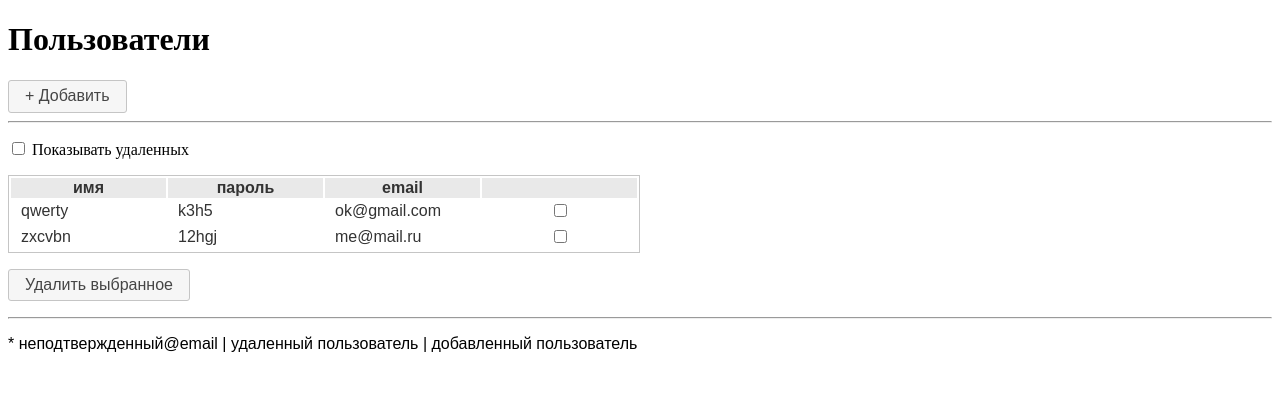
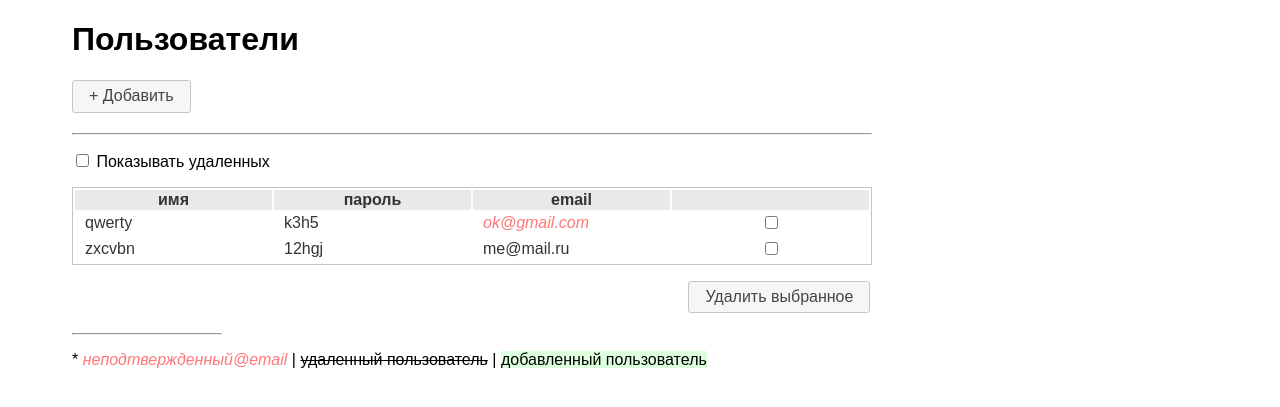
Before and after one commit to cucare/fact, a PHP site: page / in a window 1280 px wide. Shown: the top 407 px of the page. Run offline with PHP 8.4, Linux system fonts and the light colour scheme; data comes from the database, SQL or seed files in the repository; some libraries are stand-ins or nearby versions.

Commit message:
рабочий вариант 2

```diff
--- a/css/fact.css
+++ b/css/fact.css
@@ -1,11 +1,28 @@
-table { width: 50% }
+body {
+	padding-left: 5%;
+	padding-right: 5%;
+	font-family: Arial, Helvetica, sans-serif; }
 
+#users-contain { width: 800px }
+
+table { width: 100%; }
 td { width: 25%; padding-left: 10px; padding-right: 10px; }
 
-td.check { text-align: center; }
+td.check, td.no_data { text-align: center; }
 
-#users td {}
+.user_archive { text-decoration: line-through; }
 
-.user-archive { text-decoration: line-through; }
+.email_not_confirmed { font-style: italic; color: #ff7777; }
 
-.email-not-confirmed { font-style: italic; color: grey; }
+.del_button { text-align: right; }
+
+.div_hr { width:800px;  margin-top:20px;}
+.legend_hr { width:150px;  margin-top:20px;}
+
+.new_row { background-color: #ddffdd }
+
+.td_label { text-align: right; }
+.td_flag {}
+
+.check_fail { color: red; }
+.check_ok { color: green; }
```
